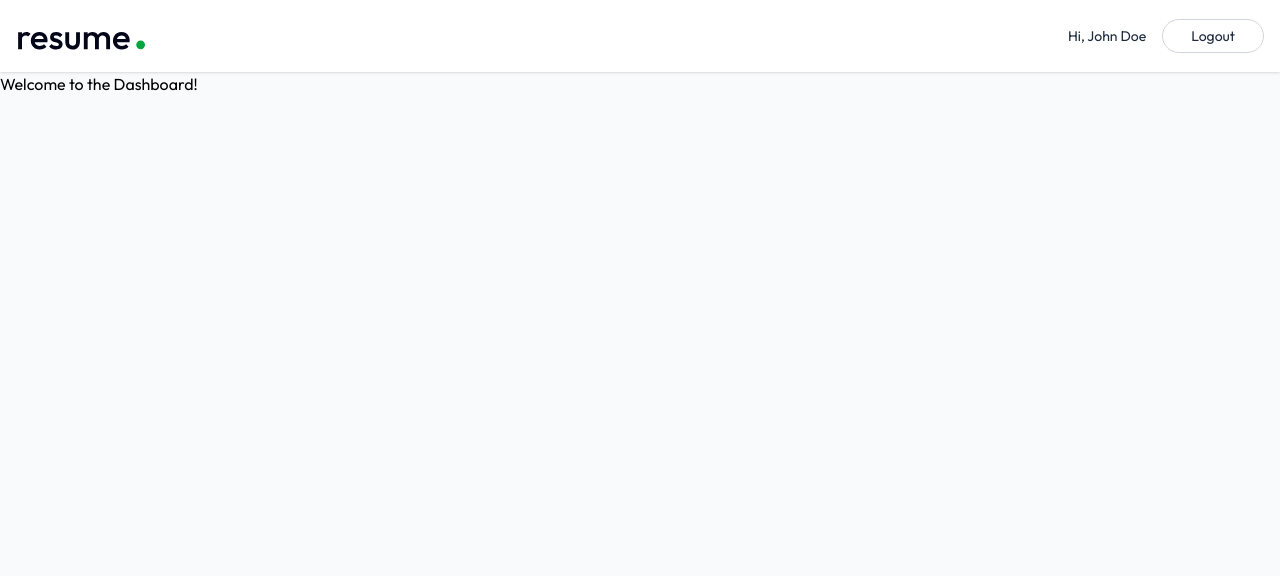
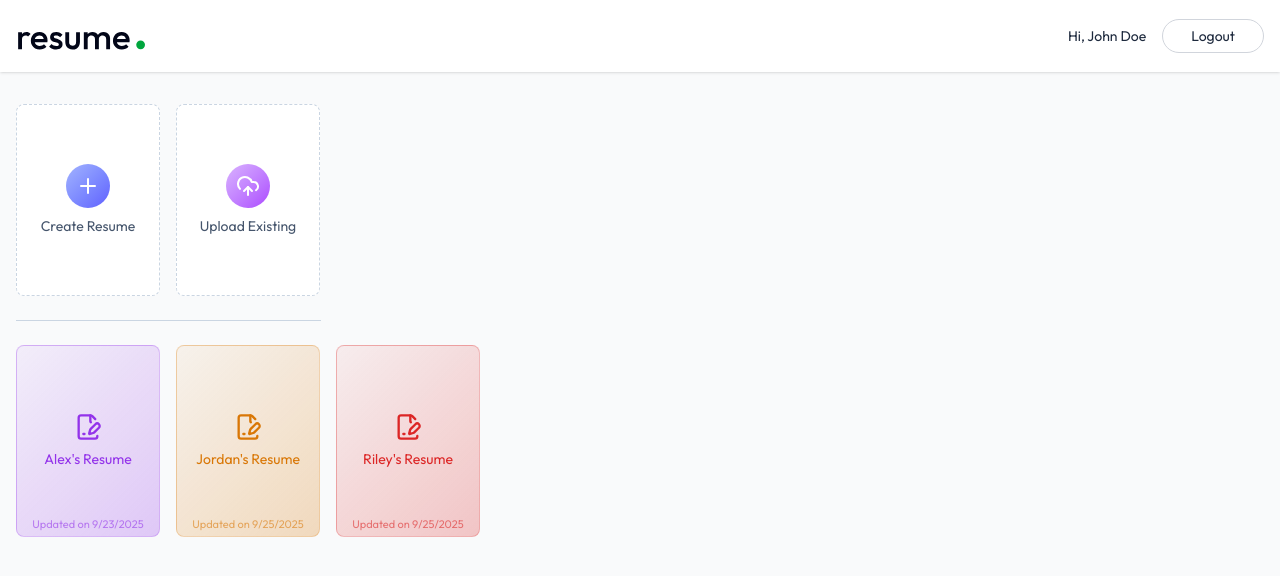
Before and after one commit to sumitM-263/ai-resume-builder, a React (Vite) app in the folder client/: page /app in a window 1280 px wide. Shown: the top 576 px of the page. Built offline with nearby package versions, Linux system fonts and the light colour scheme; the HTML template or start-up script is replaced by a standard one.

Commit message:
implemented dashboard page and added the required functionalities

```diff
--- a/client/src/index.css
+++ b/client/src/index.css
@@ -10,4 +10,12 @@
   button {
     @apply cursor-pointer;
   }
+
+  input:not([type="checkbox"]) {
+    @apply outline-none focus:ring border border-gray-300 focus:ring-blue-500 focus:border-blue-500 rounded-lg;
+  }
+
+  textarea {
+    @apply outline-none focus:ring border border-gray-300 focus:ring-blue-500 focus:border-blue-500 rounded-lg resize-none;
+  }
 }
--- a/client/src/pages/Dashboard.jsx
+++ b/client/src/pages/Dashboard.jsx
@@ -1,9 +1,164 @@
-import React from 'react';
+import { FilePenLineIcon, FileSpreadsheet, PencilIcon, PlusIcon, TrashIcon, UploadCloud, UploadCloudIcon, XIcon } from 'lucide-react';
+import React, { useState, useEffect } from 'react';
+import { dummyResumeData } from '../assets/assets';
+import { useNavigate } from 'react-router-dom';
 
 const Dashboard = () => {
+
+  const colors = ["#9333ea", "#d97706", "#dc2626", "#0284c7", "#16a34a"];
+  const [allResumes, setAllResumes] = useState([]);
+  const [showCreateResume, setShowCreateResume] = useState(false);
+  const [showUploadResume, setShowUploadResume] = useState(false);
+  const [title, setTitle] = useState('');
+  const [resume, setResume] = useState(null);
+  const [editResumeId, setEditResumeId] = useState('');
+  const navigate = useNavigate();
+
+  const loadAllResumes = async () => {
+    setAllResumes(dummyResumeData);
+  }
+
+  const createResume = async (e) => {
+    e.preventDefault();
+    setShowCreateResume(false);
+    navigate(`/app/builder/res123`)
+  }
+
+  const uploadResume = async (e) => {
+    e.preventDefault();
+    setShowUploadResume(false);
+    navigate(`/app/builder/res123`);
+  }
+
+  const editTitle = async (e) => {
+    e.preventDefault();
+    setAllResumes(prev =>
+      prev.map(resume =>
+        resume._id === editResumeId ? { ...resume, title } : resume
+      )
+    );
+    setEditResumeId('');
+    setTitle('');
+  }
+
+  const deleteResume = async (resumeId) => {
+    const confirm = window.confirm("Are you sure you want to delete this resume?");
+    if(confirm) {
+      setAllResumes(prev => prev.filter(resume => resume._id !== resumeId));
+    }
+  }
+
+  useEffect(() => {
+    loadAllResumes();
+  }, []);
+
   return (
     <div>
-      <h1>Welcome to the Dashboard!</h1>
+      <div className='max-w-7xl mx-auto px-4 py-8'>
+
+        <p className='text-2xl font-medium mb-6 bg-gradient-to-r from-slate-600 to-slate-700 bg-clip-text text-transparent sm:hidden'>Welcome, Joe Doe</p>
+
+        <div className='flex gap-4'>
+          <button onClick={() => setShowCreateResume(true)} className='w-full bg-white sm:max-w-36 h-48 flex flex-col items-center justify-center rounded-lg gap-2 text-slate-600 border border-dashed border-slate-300 group hover:border-indigo-500 hover:shadow-lg transition-all duration-300 cursor-pointer'>
+            <PlusIcon className='size-11 transition-all duration-300 p-2.5 bg-gradient-to-br from-indigo-300 to-indigo-500 text-white rounded-full' />
+            <p className='text-sm group-hover:text-indigo-600 transition-all duration-300'>
+              Create Resume
+            </p>
+          </button>
+          <button onClick={() => setShowUploadResume(true)} className='w-full bg-white sm:max-w-36 h-48 flex flex-col items-center justify-center rounded-lg gap-2 text-slate-600 border border-dashed border-slate-300 group hover:border-purple-500 hover:shadow-lg transition-all duration-300 cursor-pointer'>
+            <UploadCloudIcon className='size-11 transition-all duration-300 p-2.5 bg-gradient-to-br from-purple-300 to-purple-500 text-white rounded-full' />
+            <p className='text-sm group-hover:text-purple-600 transition-all duration-300'>
+              Upload Existing
+            </p>
+          </button>
+        </div>
+
+        <hr className='border-slate-300 my-6 sm:w-76.25'/>
+
+        <div className='grid grid-cols-2 sm:flex flex-wrap gap-4'>
+          {allResumes.map((resume, index) => {
+            const baseColor = colors[index % colors.length];
+            return (
+              <button key={index} onClick={() => navigate(`/app/builder/${resume._id}`)} className='relative w-full sm:max-w-36 h-48 flex flex-col items-center justify-center rounded-lg gap-2 border group hover:shadow-lg transition-all duration-300 cursor-pointer' style={{background: `linear-gradient(135deg, ${baseColor}10, ${baseColor}40)`, borderColor: baseColor+'40'}}>
+                <FilePenLineIcon className='size-7 group-hover:scale-105 transition-all' style={{color: baseColor}} />
+                <p className='text-sm group-hover:scale-105 transition-all px-2 text-center' style={{color: baseColor}}>{resume.title}</p>
+                <p className='absolute bottom-1 text-[11px] text-slate-400 group-hover:text-slate-500 transition-all duration-300 px-2 text-center' style={{color: baseColor+'90'}} >
+                  Updated on {new Date(resume.updatedAt).toLocaleDateString()}
+                </p>
+                <div onClick={e => e.stopPropagation()} className='absolute top-1 right-1 group-hover:flex items-center hidden'>
+                  <TrashIcon onClick={() => deleteResume(resume._id)} className='size-7 p-1.5 hover:bg-white/50 rounded text-slate-700 transition-colors'/>
+                  <PencilIcon onClick={(e) => {setEditResumeId(resume._id); setTitle(resume.title)}} className='size-7 p-1.5 hover:bg-white/50 rounded text-slate-700 transition-colors'/>
+                </div>
+              </button>
+            )
+          })}
+        </div>
+
+        {showCreateResume && (
+          <form onSubmit={createResume} onClick={() => setShowCreateResume(false)} className='fixed inset-0 bg-black/70 backdrop-blur bg-opacity-50 z-10 flex items-center justify-center'>
+            <div onClick={e => e.stopPropagation()} className='relative bg-slate-50 border shadow-md rounded-lg w-full max-w-sm p-6'>
+              <h2 className='text-xl font-bold mb-4'>Create a Resume</h2>
+              <input type="text" placeholder='Enter resume title' className='w-full px-4 py-2 mb-4 focus:border-green-600 ring-green-600' required/>
+
+              <button className='w-full py-2 bg-green-600 text-white rounded hover:bg-green-700 transition-colors'>Create Resume</button>
+
+              <XIcon className='absolute top-4 right-4 text-slate-400 hover:text-slate-600 cursor-pointer transition-colors' onClick={()=> {setShowCreateResume(false); setTitle(''); }}/>
+            </div>
+          </form>
+        )}
+
+        {showUploadResume && (
+          <form onSubmit={uploadResume} onClick={() => setShowUploadResume(false)} className='fixed inset-0 bg-black/70 backdrop-blur bg-opacity-50 z-10 flex items-center justify-center'>
+            <div onClick={e => e.stopPropagation()} className='relative bg-slate-50 border shadow-md rounded-lg w-full max-w-sm p-6'>
+
+              <h2 className='text-xl font-bold mb-4'>Upload Resume</h2>
+              <input onChange={(e) => setTitle(e.target.value)} value={title} type="text" placeholder='Enter resume title' className='w-full px-4 py-2 mb-4 focus:border-green-600 ring-green-600' required/>
+
+              <div>
+                <label htmlFor="resume-input" className='block text-sm text-slate-700'>
+                  Select Resume File
+                  <div className='flex flex-col items-center justify-center gap-2 border group text-slate-400 border-slate-400 border-dashed rounded-md p-4 py-10 my-4 hover:border-green-500 hover:text-green-700 cursor-pointer transition-colors'>
+                    {resume ? (
+                      <p className='text-green-700'>{resume.name}</p>
+                    ) : (
+                      <>
+                        <UploadCloud className='size-14 stroke-1'/>
+                        <p>Upload resume</p>
+                      </>
+                    )}
+                  </div>
+                </label>
+                <input type="file" id="resume-input" accept='.pdf' hidden onChange={(e) => setResume(e.target.files[0])}/>
+              </div>
+
+              <button className='w-full py-2 bg-green-600 text-white rounded hover:bg-green-700 transition-colors'>Upload Resume</button>
+
+              <XIcon className='absolute top-4 right-4 text-slate-400 hover:text-slate-600 cursor-pointer transition-colors' onClick={()=> {setShowUploadResume(false); setTitle(''); }}/>
+            </div>
+          </form>
+        )}
+
+        {editResumeId && (
+          <form onSubmit={editTitle} onClick={() => setEditResumeId('')} className='fixed inset-0 bg-black/70 backdrop-blur bg-opacity-50 z-10 flex items-center justify-center'>
+            <div onClick={e => e.stopPropagation()} className='relative bg-slate-50 border shadow-md rounded-lg w-full max-w-sm p-6'>
+              <h2 className='text-xl font-bold mb-4'>Edit Resume Title</h2>
+              <input
+                type="text"
+                placeholder='Enter resume title'
+                value={title}
+                onChange={e => setTitle(e.target.value)}
+                className='w-full px-4 py-2 mb-4 focus:border-green-600 ring-green-600'
+                required
+              />
+
+              <button className='w-full py-2 bg-green-600 text-white rounded hover:bg-green-700 transition-colors'>Update</button>
+
+              <XIcon className='absolute top-4 right-4 text-slate-400 hover:text-slate-600 cursor-pointer transition-colors' onClick={()=> {setEditResumeId(''); setTitle(''); }}/>
+            </div>
+          </form>
+        )}
+
+      </div>
     </div>
   );
 };
```
